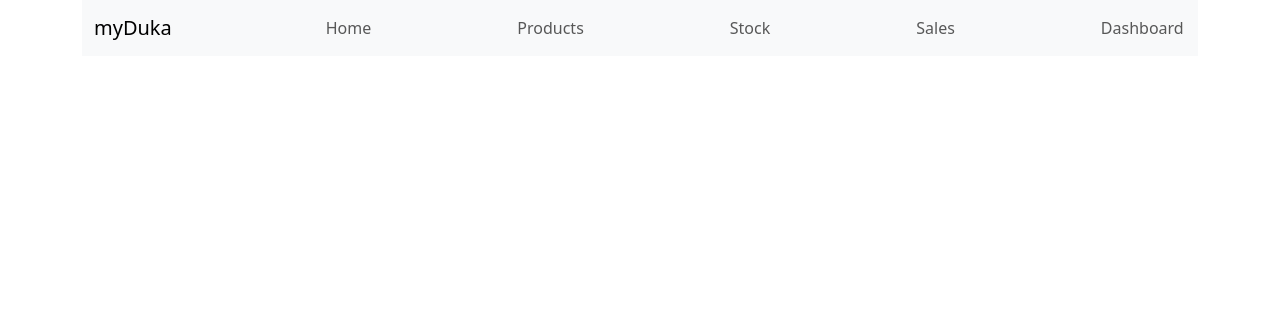
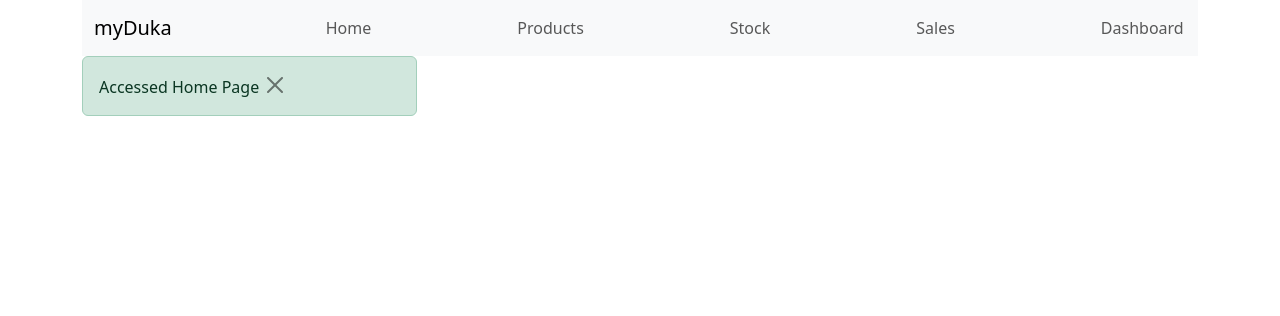
Before and after one commit to joeladhola/myduka, a Flask app: page / in a window 1280 px wide. Shown: the top 316 px of the page. Run offline with Flask 3, Linux system fonts and the light colour scheme; some libraries are stand-ins or nearby versions.

Commit message:
flash messaging

```diff
--- a/main.py
+++ b/main.py
@@ -1,11 +1,14 @@
-from flask import Flask, render_template, request, redirect, url_for
-from database import get_products, get_sales,insert_sales, insert_products, insert_stock, get_stock
+from flask import Flask, render_template, request, redirect, url_for, flash
+from database import get_products, get_sales,insert_sales, insert_products, insert_stock, get_stock, available_stock
 
 #creating a Flask instance
 app = Flask(__name__)
 
+app.secret_key = 'ma2111jo0209'
+
 @app.route('/')
 def home():
+    flash("Accessed Home Page","success")
     return render_template("index.html")
 
 @app.route('/products')
@@ -20,6 +23,7 @@ def addprods():
     selling_price = request.form["selling_price"]
     new_products = (product_name,buying_price,selling_price)
     insert_products(new_products)
+    flash("Product inserted successfully",'success')
     return redirect(url_for('prod'))
 
 
@@ -35,7 +39,13 @@ def add_sales():
     pid = request.form['pid']
     quantity = request.form['quantity']
     new_sales = (pid,quantity)
+    stock_available = available_stock(pid)
+    if stock_available < float(quantity):
+        flash("Insufficient stock to complete sale","danger")
+        return redirect(url_for('sales'))
+
     insert_sales(new_sales)
+    flash("Sale made successfully",'success')
     return redirect(url_for('sales'))
 
 
@@ -52,6 +62,7 @@ def add_stock():
     stock_quantity = request.form['stock']
     new_stock = (pid,stock_quantity)
     insert_stock(new_stock)
+    flash("Stock added successfully",'success')
     return redirect(url_for('stock'))
 
 
--- a/templates/base.html
+++ b/templates/base.html
@@ -44,6 +44,24 @@
             </div>
         </nav>
 
+        <div style="width: 30%;">
+            {% with messages = get_flashed_messages(with_categories=true) %}
+            {% if messages %}
+            <div>
+                {% for category, message in messages %}
+                <div class="alert alert-{{ category }} alert-dismissable" role="alert">
+                    {{ message }}
+                    <button type="button" class="btn-close" data-bs-dismiss="alert"></button>
+                </div>
+
+                {% endfor %}
+
+            </div>
+            {% endif %}
+            {% endwith %}
+
+        </div>
+
 
         {% block content %}
 
```
Also changed, not shown: readme.md.
